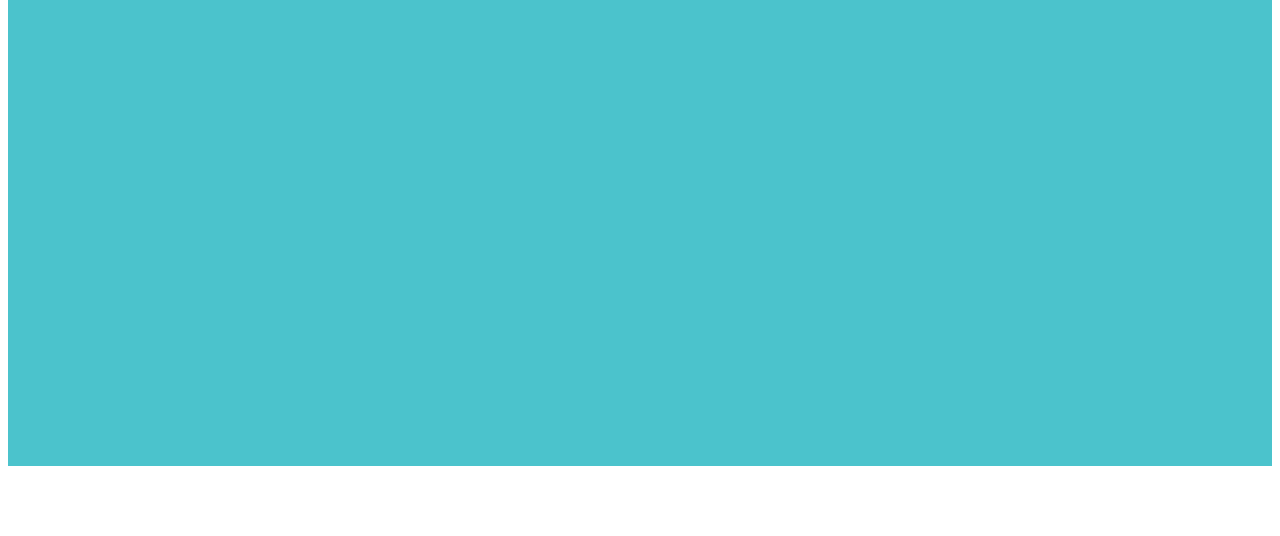
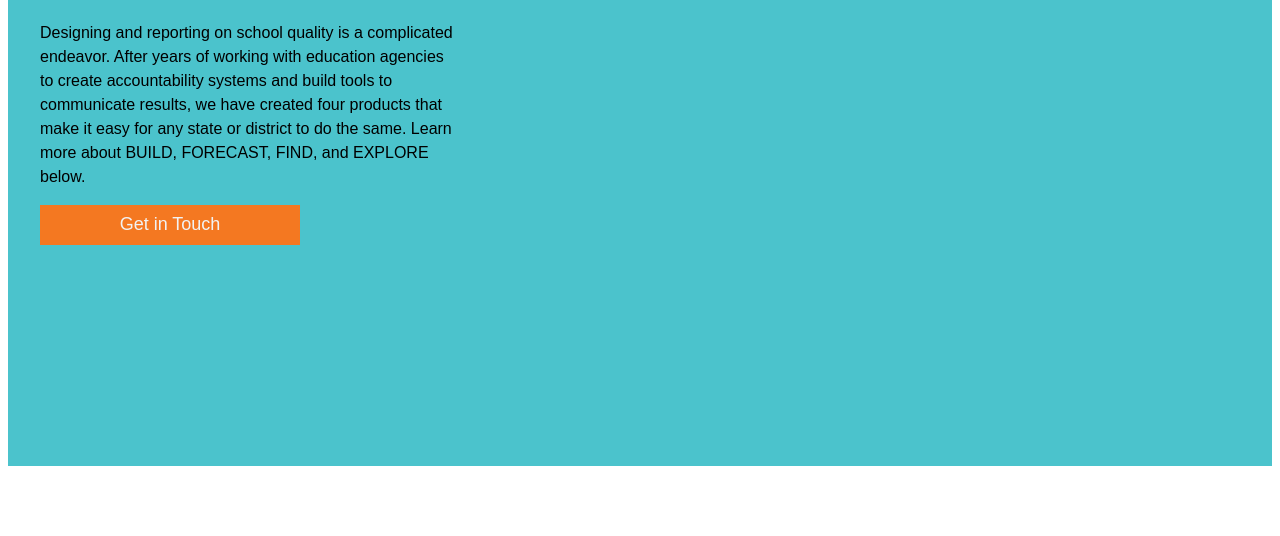
Before and after one commit to ccasey79/all-about-sass, a plain HTML site: page projects/tembo/index.html in a window 1280 px wide. Shown: the part 264-800 px from the top of the page. Drawn offline with Linux system fonts and the light colour scheme.

Commit message:
adding content to main section

```diff
--- a/projects/tembo/index.html
+++ b/projects/tembo/index.html
@@ -29,6 +29,12 @@
                  <p id="1st-heading">Define & Communicate</p>
                  <p id="2nd-heading">School Quality</p>
               </div>
+                <p id="description">Designing and reporting on school quality is a complicated endeavor.
+                  After years of working with education agencies to create accountability systems
+                  and build tools to communicate results, we have created four products that make
+                  it easy for any state or district to do the same. Learn more about BUILD, FORECAST,
+                  FIND, and EXPLORE below.</p>
+                <button>Get in Touch</button>
           </div>
           <div class="col2">
 
--- a/projects/tembo/style.scss
+++ b/projects/tembo/style.scss
@@ -49,6 +49,25 @@ main {
 .sub-headings {
   padding-top: 3%;
   font-size: 36px;
+  color: $whiteFont;
+  font-family: sans-serif;
+}
+
+#description {
+  font-size: 16px;
+  line-height: 24px;
+  font-family: sans-serif;
+}
+
+button {
+  width: 260px;
+  height: 40px;
+  text-align: center;
+  background-color: #F47821;
+  color: $whiteFont;
+  font-size: 18px;
+  font-weight: 200;
+  border: none;
 }
 
 // columns
```
Also changed, not shown: projects/tembo/style.css, 1 other file.
